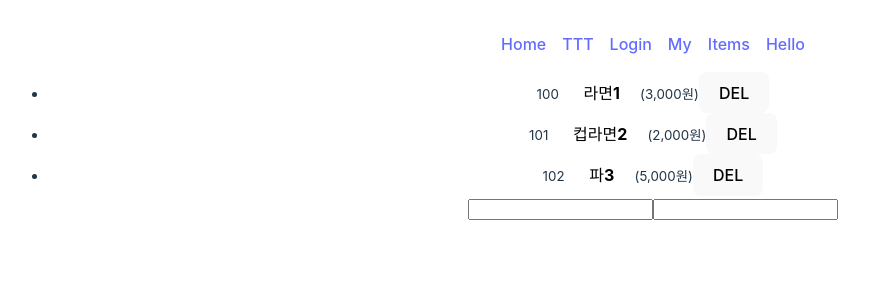
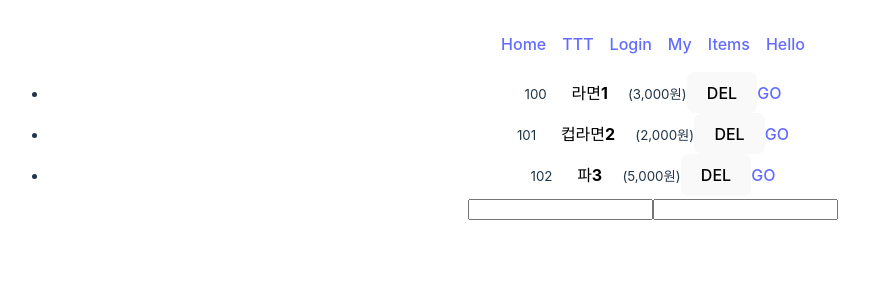
Before and after one commit to 11hertz/fullStack_React, a React (Vite) app: page /items in a window 1280 px wide. Shown: the top 300 px of the page, without its empty margins (7-876 px from the left). Built offline with nearby package versions, Linux system fonts and the light colour scheme.

Commit message:
tryThis: item

```diff
--- a/src/components/Items.tsx
+++ b/src/components/Items.tsx
@@ -1,5 +1,6 @@
 import { useRef, useState, FormEvent } from 'react';
 import { useSession } from '../hooks/session-context';
+import { Link } from 'react-router-dom';
 
 export const Items = () => {
   const {
@@ -77,6 +78,7 @@ export const Items = () => {
           </button>
           <small>({price.toLocaleString()}원)</small>
           <button onClick={() => removeCartItem(id)}>DEL</button>
+          <Link to={`/items/${id}`}>GO</Link>
         </li>
       ))}
       <form onSubmit={submit}>
```
